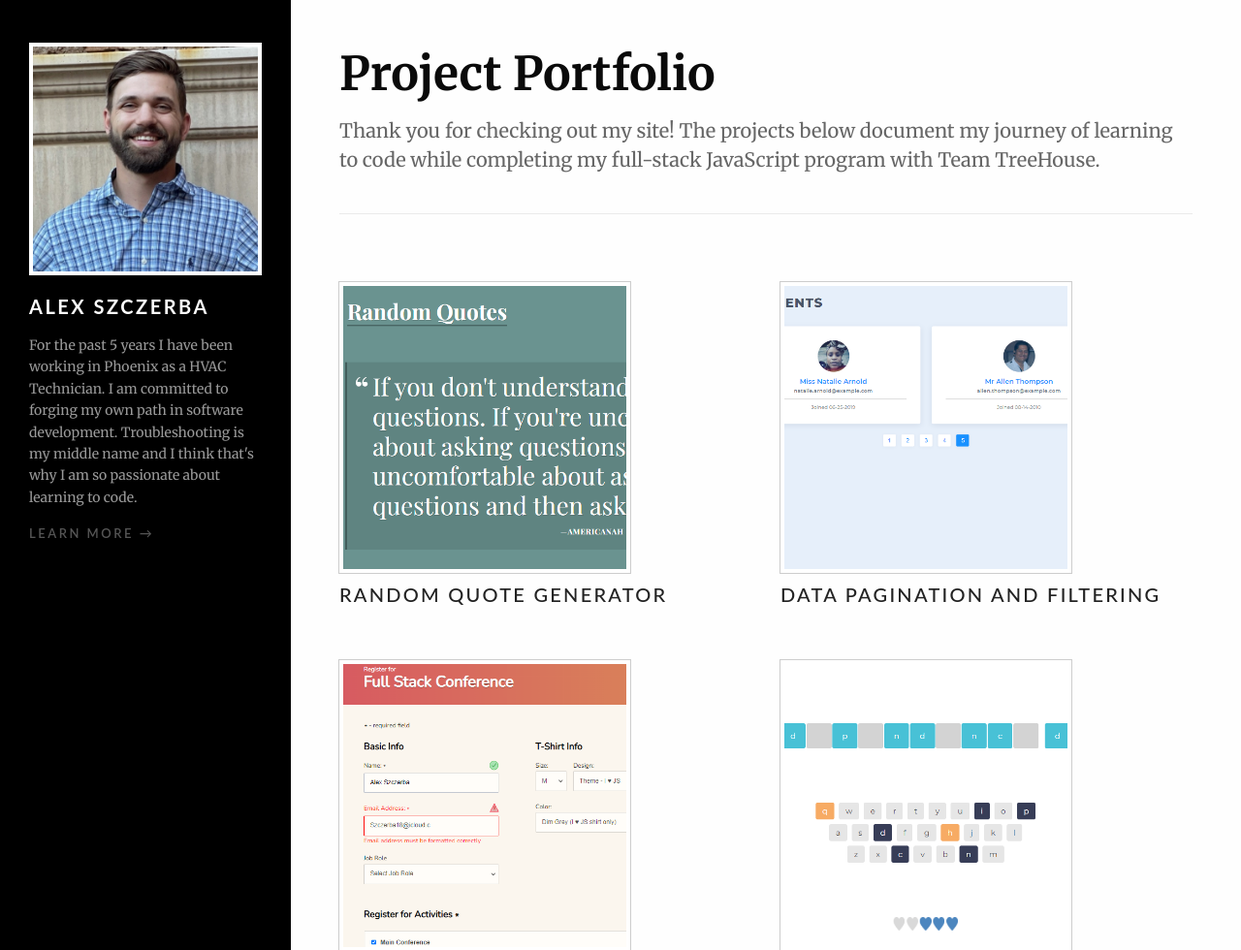
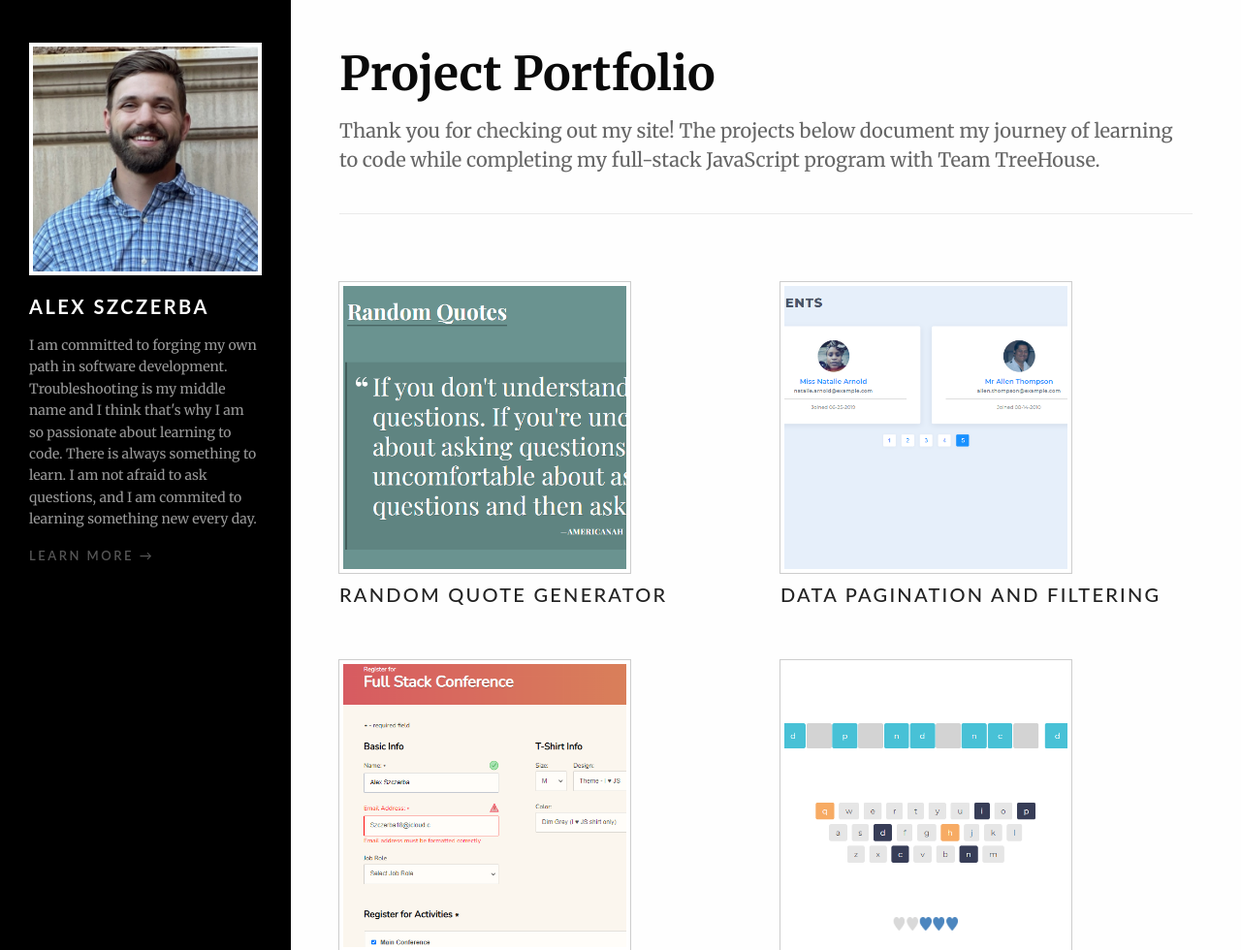
Before and after one commit to alexZerb/Project-6, a Node server app: page / in a window 1280 px wide. Shown: the top 980 px of the page at 97% size. Run offline with Node 20, Linux system fonts and the light colour scheme; some libraries are stand-ins or nearby versions.

Commit message:
update
added comments for main.js and removed comments from layout.pug

```diff
--- a/routes/main.js
+++ b/routes/main.js
@@ -1,3 +1,4 @@
+// require express, data.json and add router
 const express = require('express');
 const router = express.Router();
 const { projects } = require('../data.json')
@@ -10,7 +11,7 @@ router.get('/', (req, res, next) => {
 router.get('/about', (req, res) => {
     res.render('about');
 });
-
+// sets route for each project
 router.get('/projects/:id', (req, res, next) => {
     const projectId = req.params.id;
     const project = projects[projectId];
@@ -23,5 +24,5 @@ router.get('/projects/:id', (req, res, next) => {
         next(err)
     }
 });
-
+// exports routes for app.js
 module.exports = router;
--- a/views/layout.pug
+++ b/views/layout.pug
@@ -17,7 +17,7 @@ html(lang="en" dir="ltr")
           img.thumbnail(src='/static/img/profilePicture.jpg' alt='Alex Szczerba')
         .dev-intro-box
           h5 Alex Szczerba
-          p For the past 5 years I have been working in Phoenix as a HVAC Technician. I am committed to forging my own path in software development. Troubleshooting is my middle name and I think that's why I am so passionate about learning to code.
+          p I am committed to forging my own path in software development. Troubleshooting is my middle name and I think that's why I am so passionate about learning to code. There is always something to learn. I am not afraid to ask questions, and I am commited to learning something new every day.
           a(href='./about') Learn More &rarr;
 
     .wrapper
```
